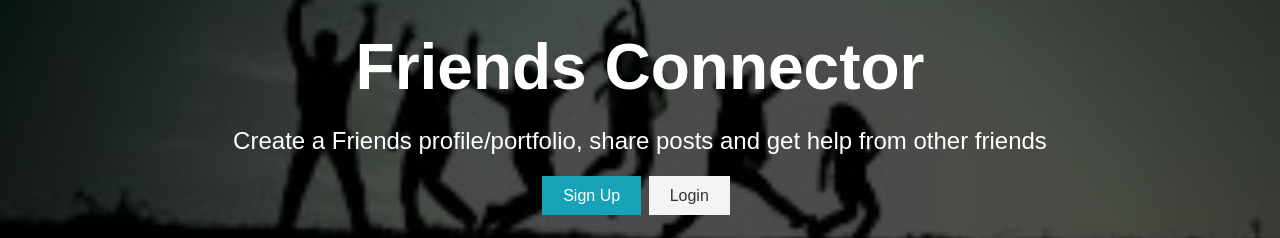
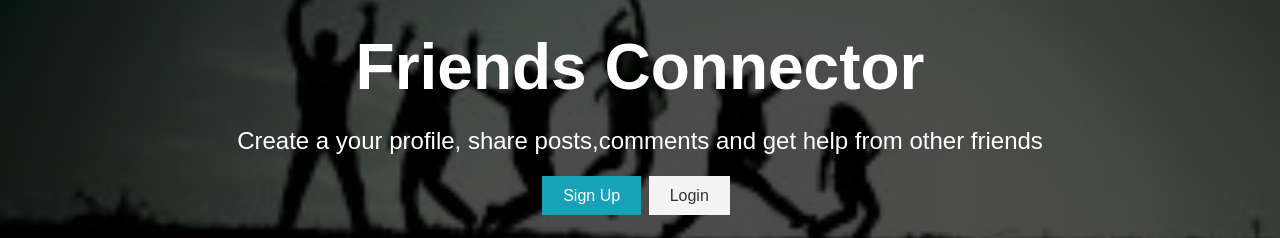
Before and after one commit to Keerthi-Mani/Project-3, a React (Create React App) app in the folder client/: page / in a window 1280 px wide. Shown: the part 278-516 px from the top of the page. Built offline with nearby package versions, Linux system fonts and the light colour scheme; no server answers; some icons are missing.

Commit message:
logout to the homepage

```diff
--- a/client/src/components/layout/Landing.js
+++ b/client/src/components/layout/Landing.js
@@ -13,8 +13,8 @@ const Landing = ({ isAuthenticated }) => {
         <div className="landing-inner">
           <h1 className="x-large">Friends Connector</h1>
           <p className="lead">
-            Create a Friends profile/portfolio, share posts and get help from
-            other friends
+            Create a your profile, share posts,comments and get help from other
+            friends
           </p>
           <div className="buttons">
             <Link to="/register" className="btn btn-primary">
--- a/client/src/components/layout/Navbar.js
+++ b/client/src/components/layout/Navbar.js
@@ -20,10 +20,10 @@ const Navbar = ({ auth: { isAuthenticated, loading }, logout }) => {
         </Link>
       </li>
       <li>
-        <a onClick={logout} href="#!">
+        <Link onClick={logout} to="/">
           <i className="fas fa-sign-out-alt" />{" "}
           <span className="hide-sm">Logout</span>
-        </a>
+        </Link>
       </li>
     </ul>
   );
```
